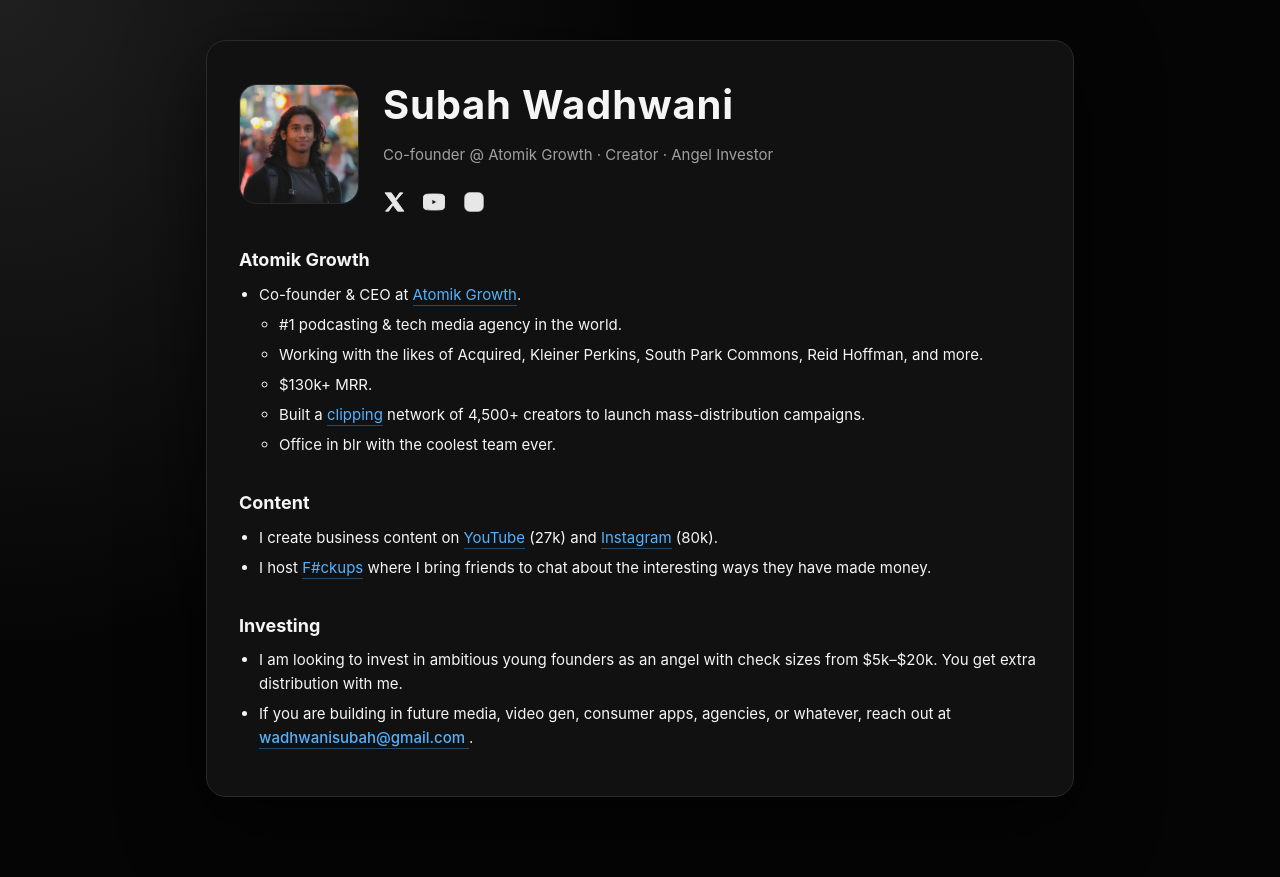
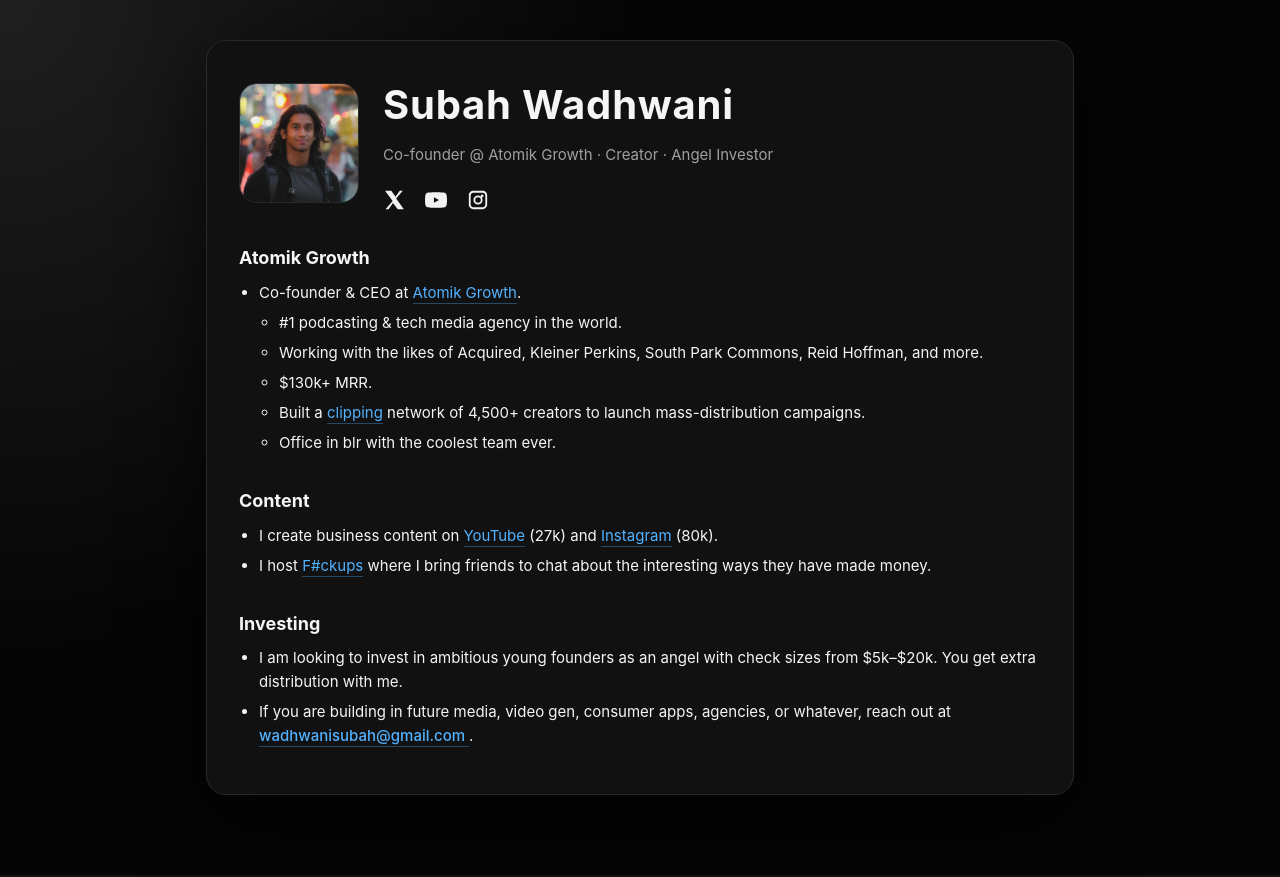
Before and after one commit to subahwadhwani/subah, a plain HTML site: page index.html in a window 1280 px wide. Drawn offline with Linux system fonts and the light colour scheme.

Commit message:
Update index.html

```diff
--- a/index.html
+++ b/index.html
@@ -2,6 +2,7 @@
 <html lang="en">
 <head>
   <meta charset="UTF-8" />
+  <link rel="icon" type="image/jpeg" href="profile.jpg" />
   <title>Subah Wadhwani</title>
   <meta name="viewport" content="width=device-width, initial-scale=1" />
   <meta name="description" content="Subah Wadhwani – Co-founder & CEO at Atomik Growth. Angel investor and creator in future media and tech." />
@@ -164,10 +165,10 @@
   .socials svg {
     width: 22px;
     height: 22px;
-    stroke: #ffffff;
+    stroke: none;
     fill: #ffffff;
-    opacity: 0.9;
-    transition: opacity 0.15s ease;
+    opacity: 0.95;
+    transition: opacity 0.2s ease;
   }
 
   .socials svg:hover {
@@ -175,28 +176,26 @@
   }
 </style>
 
-<div class="socials" style="margin-top: 12px; display: flex; gap: 18px; align-items: center;">
+<div class="socials" style="margin-top: 10px; display: flex; gap: 20px; align-items: center;">
 
-  <!-- X (correct 2024 logo) -->
-  <a href="https://x.com/subahwadhwani_" target="_blank" rel="noopener noreferrer">
+  <!-- X Icon -->
+  <a href="https://x.com/subahwadhwani" target="_blank">
     <svg viewBox="0 0 24 24" aria-hidden="true">
-      <path d="M18.244 2h3.314l-7.227 8.26 8.409 11.74h-6.647l-5.204-6.817L6.1 22H2.785l7.73-8.835L2.244 2h6.74l4.713 6.483L18.244 2z"></path>
+      <path fill="white" d="M18.244 2h3.314l-7.227 8.26 8.409 11.74h-6.647l-5.204-6.817L6.1 22H2.785l7.73-8.835L2.244 2h6.74l4.713 6.483L18.244 2z"/>
     </svg>
   </a>
 
-  <!-- YouTube -->
-  <a href="https://youtube.com/@subahwadhwani" target="_blank" rel="noopener noreferrer">
+  <!-- YouTube Icon -->
+  <a href="https://youtube.com/@subahwadhwani" target="_blank">
     <svg viewBox="0 0 24 24" aria-hidden="true">
-      <path d="M23.5 6.2c-.3-1.2-1.3-2.1-2.5-2.4C18.7 3.3 12 3.3 12 3.3s-6.7 0-9 .5c-1.2.3-2.2 1.2-2.5 2.4C0 8.5 0 12 0 12s0 3.5.5 5.8c.3 1.2 1.3 2.1 2.5 2.4 2.3.5 9 .5 9 .5s6.7 0 9-.5c1.2-.3 2.2-1.2 2.5-2.4.5-2.3.5-5.8.5-5.8s0-3.5-.5-5.8zM9.75 15.02V8.98L15.25 12l-5.5 3.02z"/>
+      <path fill="white" d="M23.498 6.186a3.002 3.002 0 0 0-2.112-2.12C19.5 3.5 12 3.5 12 3.5s-7.5 0-9.386.566A3.002 3.002 0 0 0 .502 6.186 31.588 31.588 0 0 0 0 12a31.588 31.588 0 0 0 .502 5.814 3.002 3.002 0 0 0 2.112 2.12C4.5 20.5 12 20.5 12 20.5s7.5 0 9.386-.566a3.002 3.002 0 0 0 2.112-2.12A31.588 31.588 0 0 0 24 12a31.588 31.588 0 0 0-.502-5.814zM9.75 15.02V8.98L15.25 12l-5.5 3.02z"/>
     </svg>
   </a>
 
-  <!-- Instagram -->
-  <a href="https://instagram.com/subahwadhwani" target="_blank" rel="noopener noreferrer">
+  <!-- Instagram Icon -->
+  <a href="https://instagram.com/subahwadhwani" target="_blank">
     <svg viewBox="0 0 24 24" aria-hidden="true">
-      <rect x="2" y="2" width="20" height="20" rx="5" ry="5"></rect>
-      <path d="M16 12a4 4 0 11-8 0 4 4 0 018 0z"></path>
-      <circle cx="17.5" cy="6.5" r="1.5"></circle>
+      <path fill="white" d="M7 2C4.24 2 2 4.24 2 7v10c0 2.76 2.24 5 5 5h10c2.76 0 5-2.24 5-5V7c0-2.76-2.24-5-5-5H7zm10 2c1.66 0 3 1.34 3 3v10c0 1.66-1.34 3-3 3H7c-1.66 0-3-1.34-3-3V7c0-1.66 1.34-3 3-3h10zm-5 3a5 5 0 100 10 5 5 0 000-10zm0 2a3 3 0 110 6 3 3 0 010-6zm4.5-3a1.5 1.5 0 110 3 1.5 1.5 0 010-3z"/>
     </svg>
   </a>
 
```
